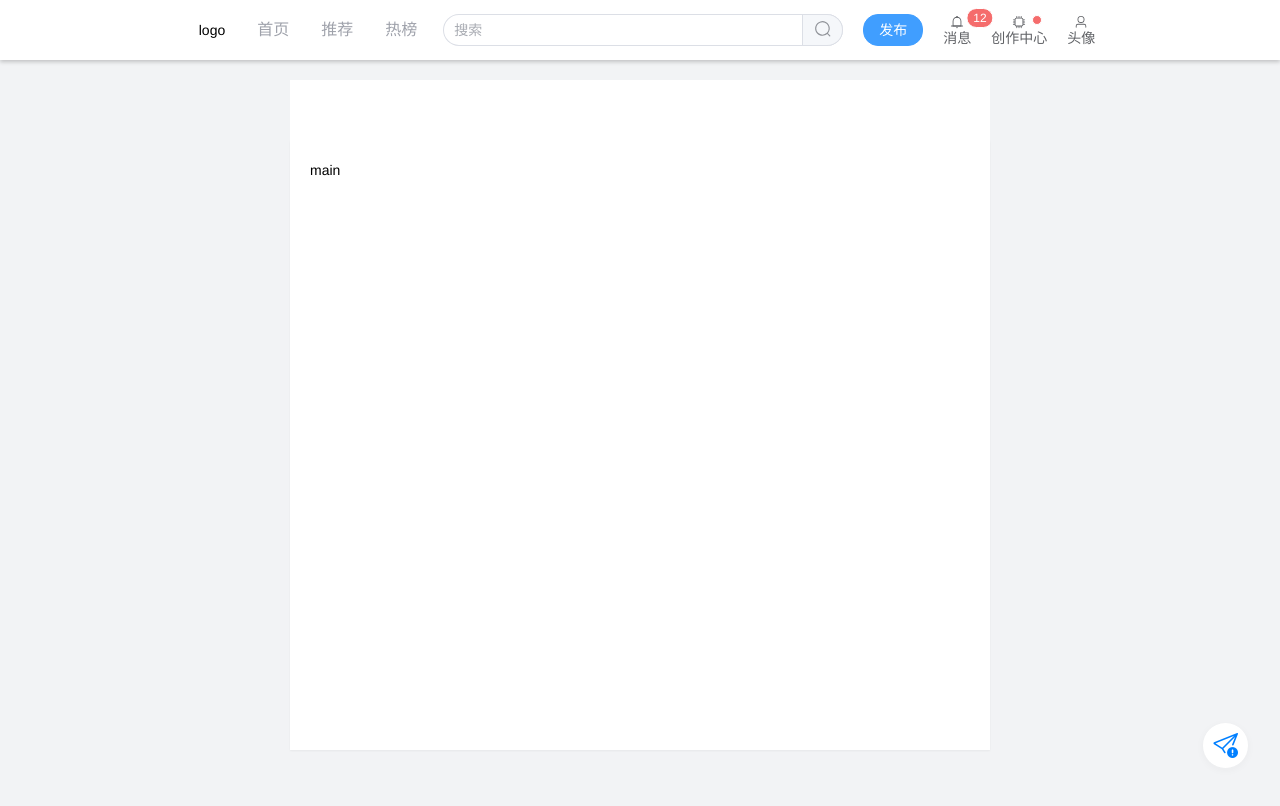
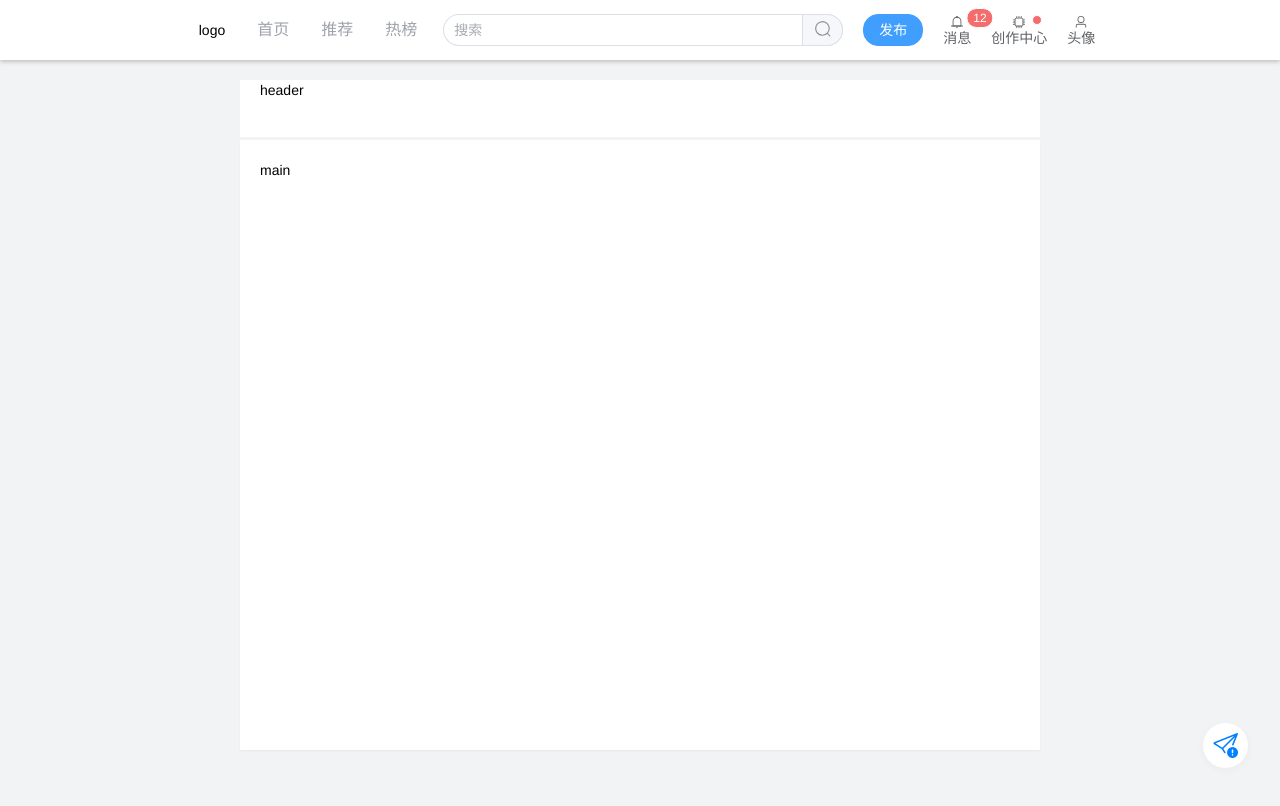
Before and after one commit to baigeixia/vast-knowledge-ui, a Vue app: page /search in a window 1280 px wide. Shown: the top 806 px of the page. Built offline with nearby package versions, Linux system fonts and the light colour scheme.

Commit message:
头部高度

```diff
--- a/src/views/post/PostHome.vue
+++ b/src/views/post/PostHome.vue
@@ -839,7 +839,7 @@ const replaceImgWithTag = (str) => {
                             color: inherit;
                             padding: 0;
                             background: none;
-                            font-size: 0.8rem;
+                            //font-size: 0.8rem;
                         }
 
 
--- a/src/views/search/PostSearch.vue
+++ b/src/views/search/PostSearch.vue
@@ -1,6 +1,6 @@
 <template>
     <el-container class="search-container">
-        <el-header class="search-header">
+        <el-header class="search-header" :class="{'search-top':istop}" >
             header
         </el-header>
         <el-main class="search-main">
@@ -18,9 +18,31 @@
 </template>
 
 <script setup>
-import { ref } from "vue"
+import { ref , onMounted, watchEffect } from "vue"
 import { useScroll } from '@vueuse/core'
+const searchHeaderTop = ref('80px');
 
+var mainHeader=null;
+onMounted(()=>
+    mainHeader = document.querySelector('.main-header')
+)
+const istop=ref(false)
+watchEffect(() => {
+    if(mainHeader){
+        if (mainHeader.hasAttribute('hidden')) {
+        istop.value=true
+//   const top = parseInt(mainHeader.style.top);
+//   if (top < 0) {
+//     // 添加 top 类
+//     istop.value=true
+//   } else {
+//     // 移除 top 类
+//     istop.value=false
+//   }
+}
+    }
+
+});
 const { y } = useScroll(window)
 
 const props = defineProps({
@@ -30,20 +52,28 @@ const props = defineProps({
     fromSuggest: Number,
     type: Number
 });
+
+
+
 </script>
 
 <style lang="scss" scoped>
 .search-container {
-    max-width: 700px;
+    max-width: 800px;
     margin: 0 auto;
     background-color: #fff;
 
     .search-header {
         position: fixed;
-        top: 0;
-        width: 700px;
-        margin: auto;
+        top: 5rem;
+        // width: 100%;
+        width: 800px;
+        margin: 0 auto;
         border-bottom: 3px solid #f2f3f5;
+    }
+
+    .search-top {
+      transform: translate3d(0, -5rem, 0);
     }
 
     .search-main {
```
